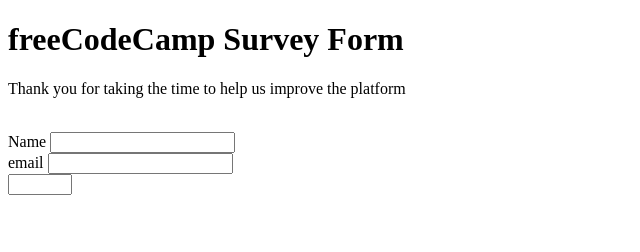
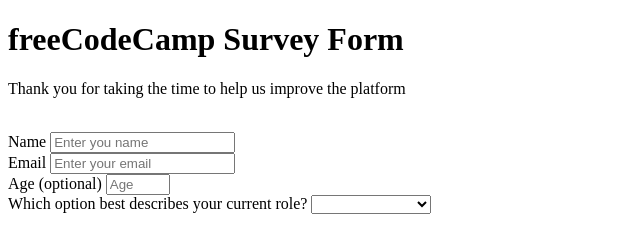
Before and after one commit to juaryimami/Juharandsamuelhtml, a plain HTML site: page index.html in a window 1280 px wide. Shown: the whole page, without its empty margins (0-640 px from the left). Drawn offline with Linux system fonts and the light colour scheme.

Commit message:
update html file

```diff
--- a/index.html
+++ b/index.html
@@ -17,15 +17,29 @@
       <form action="#" id="form">
         <div>
           <label for="name">Name</label>
-          <input type="text" name="name" id="name"/>
-
+          <input type="text" name="name" id="name" placeholder="Enter you name"/>
         </div>
          <div>
-           <label for="email">email</label>
-           <input type="email" id="email">
+           <label for="email">Email</label>
+           <input type="email" id="email" placeholder="Enter your email">
          </div>
         <div>
-          <input type="number" id="number" min="1" max="100">
+          <label for="number">Age (optional)</label>
+          <input type="number" id="number" min="1" max="100" placeholder="Age">
+        </div>
+        <div>
+          <label for="select">Which option best describes your current role?</label>
+          <select name="select" id="dropdown" aria-placeholder="Select current role">
+            <option value="Select current role"></option>
+            <option value="Student">Student</option>
+            <option value="Full time job">Full time job</option>
+            <option value="Full time learner">Full time learner</option>
+            <option value="Prefer not to say">Prefer not to say</option>
+            <option value="Other">Other</option>
+          </select>
+        </div>
+        <div>
+          <label for=""></label>
         </div>
 
       </form>
```
